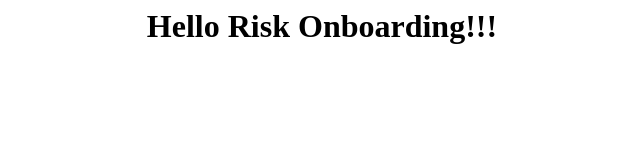
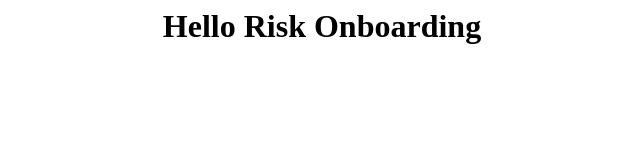
Before and after one commit to chunkiat82/nodeapp, a website: page index.html in a window 1280 px wide. Shown: the whole page, without its empty margins (318-958 px from the left). Drawn offline with Linux system fonts and the light colour scheme.

Commit message:
Update index.html

```diff
--- a/index.html
+++ b/index.html
@@ -1 +1 @@
-<center><h1>Hello Risk Onboarding!!!</h1></center>
+<center><h1>Hello Risk Onboarding</h1></center>
```
